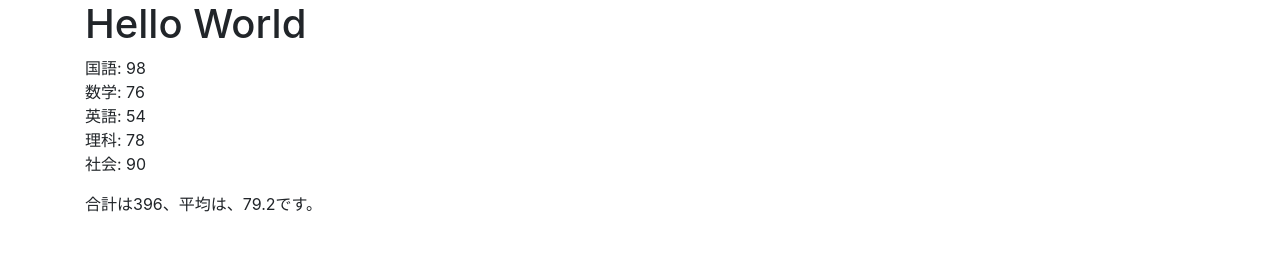
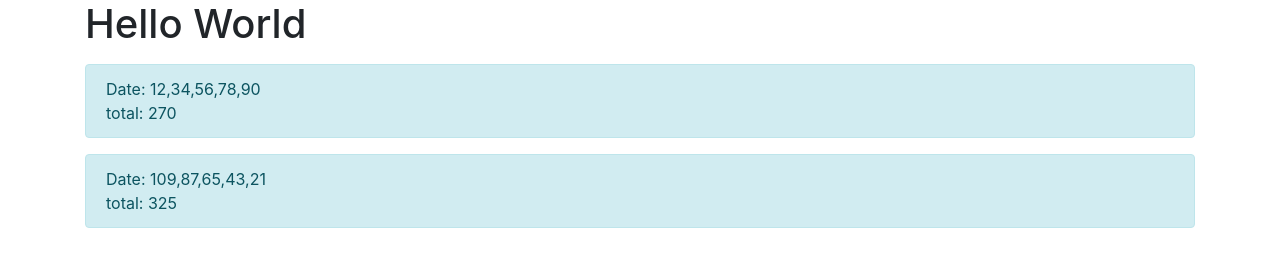
Before and after one commit to watakaberei/website, a plain HTML site: page index.html in a window 1280 px wide. Drawn offline with nearby package versions, Linux system fonts and the light colour scheme.

Commit message:
JavaScriptでクラスを作る

```diff
--- a/index.html
+++ b/index.html
@@ -8,14 +8,29 @@
 <body class="container">
   <h1>Hello World</h1>
   <p><script>
-  var arr = {'国語':98, '数学':76, '英語':54, '理科':78, '社会':90};
-  var total = 0;
-  for(var key in arr) {
-      total += arr[key];
-      document.write(key + ': ' + arr[key] + '<br>');
+  class Keisan {
+      constructor(date) {
+          this.date = date;
+      }
+      calc() {
+          var total = 0;
+          for(var n in this.date) {
+              total += this.date[n];
+          }
+          return total;
+      }
+      report() {
+          document.write('<div class="alert alert-info">');
+          document.write('Date: ' + this.date + '<br>');
+          document.write('total: ' + this.calc());
+          document.write('</div>');
+      }
   }
 
-  document.write('<p>合計は' + total + '、平均は、' + total / 5 + 'です。</p>')
+  var k1 = new Keisan([12, 34, 56, 78, 90]);
+  k1.report()
+  var k2 = new Keisan([109, 87, 65, 43, 21]);
+  k2.report()
 
   </script></p>
 </body>
```
